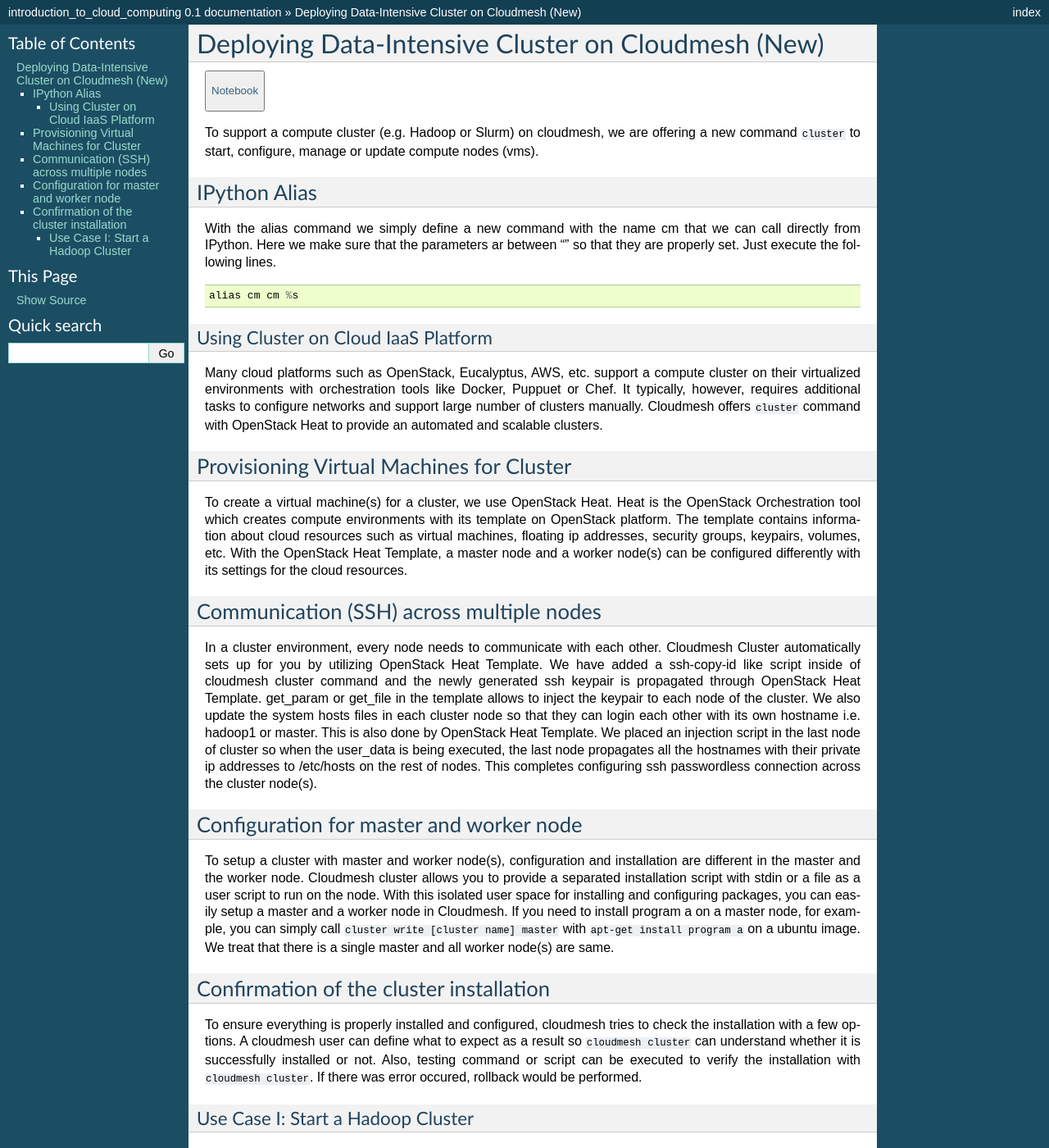
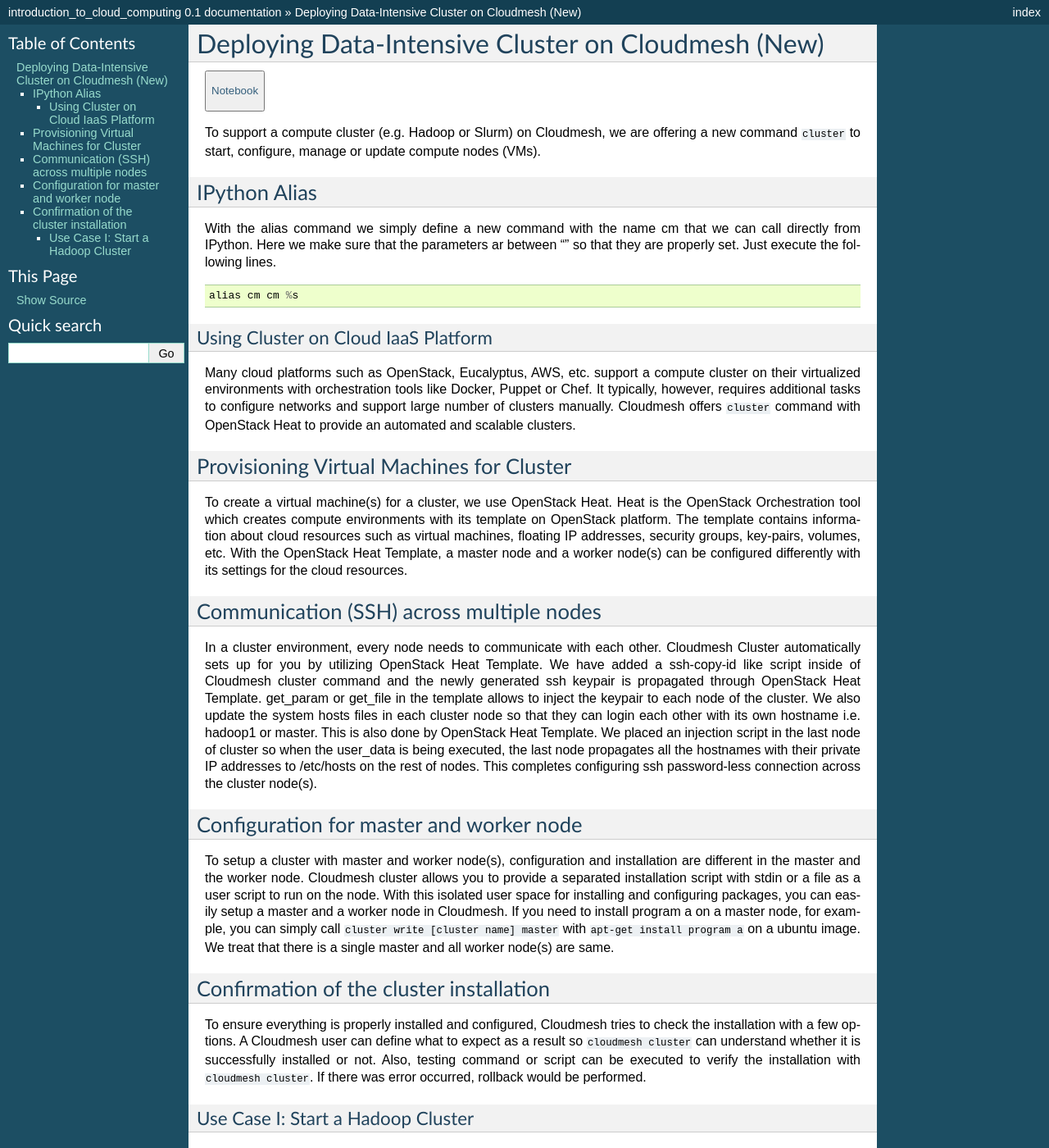
Before and after one commit to CourseMaterial/FutureSystems, a Sphinx documentation site: the page built from docs/source/virtual_cluster_ext.rst, in a window 1280 px wide and 1400 px high. Shown: the whole window at 82% size. Built offline with Sphinx 7.4.7, drawn with Linux system fonts in a browser that asks for light colours; some of the changed text lies outside the part shown.

```diff
--- a/docs/source/index.rst
+++ b/docs/source/index.rst
@@ -20,7 +20,7 @@ To build one of these clusters on FutureSystems, Cloudmesh uses OpenStack Heat
 and Chef recipes. Interactive shell, Cloudmesh, provides a powerful interface
 to manage, create or delete virtual machines on FutureSystems.
 
-Examples and excercises on this documentation help you create and use vitual
+Examples and exercises on this documentation help you create and use virtual
 machines on FutureSystems including establishing these clusters.
 
 Tutorial
--- a/docs/source/mongodb_cluster.rst
+++ b/docs/source/mongodb_cluster.rst
@@ -1,4 +1,4 @@
-Mongodb Cluster
+MongoDB Cluster
 ===============
 
 TBD
--- a/docs/source/virtual_cluster.rst
+++ b/docs/source/virtual_cluster.rst
@@ -1,7 +1,7 @@
 Deploying Virtual Cluster with Cloudmesh ``cm``
 ===============================================
 
-To support the creation of a virtual compute cluster on cloudmesh, the command
+To support the creation of a virtual compute cluster on Cloudmesh, the command
 ``cluster`` can be used to start, configure, manage or update a number of
 virtual machines.
 
--- a/docs/source/virtual_cluster_ext.rst
+++ b/docs/source/virtual_cluster_ext.rst
@@ -12,9 +12,9 @@ Deploying Data-Intensive Cluster on Cloudmesh (New)
 
    </button>
 
-To support a compute cluster (e.g. Hadoop or Slurm) on cloudmesh, we are
+To support a compute cluster (e.g. Hadoop or Slurm) on Cloudmesh, we are
 offering a new command ``cluster`` to start, configure, manage or update
-compute nodes (vms).
+compute nodes (VMs).
 
 IPython Alias
 ~~~~~~~~~~~~~
@@ -32,7 +32,7 @@ Using Cluster on Cloud IaaS Platform
 
 Many cloud platforms such as OpenStack, Eucalyptus, AWS, etc. support a
 compute cluster on their virtualized environments with orchestration
-tools like Docker, Puppuet or Chef. It typically, however, requires
+tools like Docker, Puppet or Chef. It typically, however, requires
 additional tasks to configure networks and support large number of
 clusters manually. Cloudmesh offers ``cluster`` command with OpenStack
 Heat to provide an automated and scalable clusters.
@@ -44,7 +44,7 @@ To create a virtual machine(s) for a cluster, we use OpenStack Heat.
 Heat is the OpenStack Orchestration tool which creates compute
 environments with its template on OpenStack platform. The template
 contains information about cloud resources such as virtual machines,
-floating ip addresses, security groups, keypairs, volumes, etc. With the
+floating IP addresses, security groups, key-pairs, volumes, etc. With the
 OpenStack Heat Template, a master node and a worker node(s) can be
 configured differently with its settings for the cloud resources.
 
@@ -54,16 +54,16 @@ Communication (SSH) across multiple nodes
 In a cluster environment, every node needs to communicate with each
 other. Cloudmesh Cluster automatically sets up for you by utilizing
 OpenStack Heat Template. We have added a ssh-copy-id like script inside
-of cloudmesh cluster command and the newly generated ssh keypair is
+of Cloudmesh cluster command and the newly generated ssh keypair is
 propagated through OpenStack Heat Template. get\_param or get\_file in
 the template allows to inject the keypair to each node of the cluster.
 We also update the system hosts files in each cluster node so that they
 can login each other with its own hostname i.e. hadoop1 or master. This
 is also done by OpenStack Heat Template. We placed an injection script
 in the last node of cluster so when the user\_data is being executed,
-the last node propagates all the hostnames with their private ip
+the last node propagates all the hostnames with their private IP
 addresses to /etc/hosts on the rest of nodes. This completes configuring
-ssh passwordless connection across the cluster node(s).
+ssh password-less connection across the cluster node(s).
 
 Configuration for master and worker node
 ~~~~~~~~~~~~~~~~~~~~~~~~~~~~~~~~~~~~~~~~
@@ -82,18 +82,18 @@ a single master and all worker node(s) are same.
 Confirmation of the cluster installation
 ~~~~~~~~~~~~~~~~~~~~~~~~~~~~~~~~~~~~~~~~
 
-To ensure everything is properly installed and configured, cloudmesh
-tries to check the installation with a few options. A cloudmesh user can
+To ensure everything is properly installed and configured, Cloudmesh
+tries to check the installation with a few options. A Cloudmesh user can
 define what to expect as a result so ``cloudmesh cluster`` can
 understand whether it is successfully installed or not. Also, testing
 command or script can be executed to verify the installation with
-``cloudmesh cluster``. If there was error occured, rollback would be
+``cloudmesh cluster``. If there was error occurred, rollback would be
 performed.
 
 Use Case I: Start a Hadoop Cluster
 ----------------------------------
 
-In this tutorial, we are going to start a hadoop cluster using cloudmesh
+In this tutorial, we are going to start a Hadoop cluster using Cloudmesh
 ``cluster`` command.
 
 .. code:: python
```
Also changed, not shown: docs/source/cm-preparation.rst (+4 -4 lines), docs/source/hadoop_cluster.rst (+4 -4 lines).
